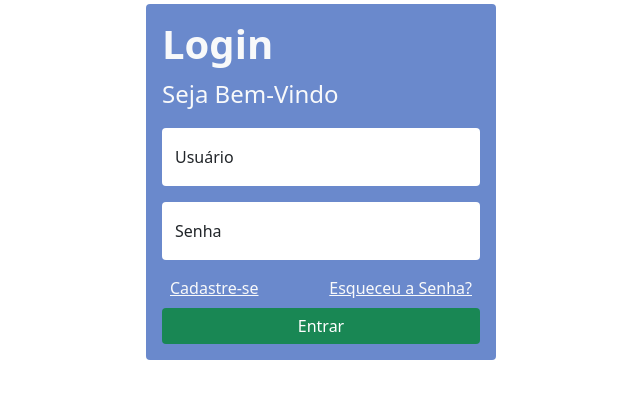
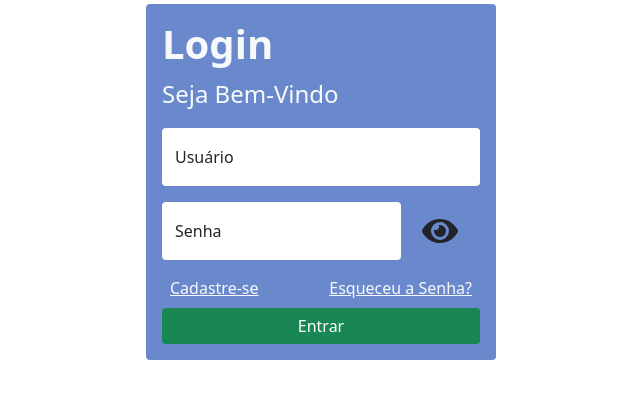
Before and after one commit to Manuibr/LOGIN, a PHP site: page /public/pages/login.html in a window 1280 px wide. Shown: the part 218-617 px from the top of the page, without its empty margins (319-959 px from the left). Run offline with PHP 8.4, Linux system fonts and the light colour scheme; style sheets or scripts are compiled from the project's sources; some libraries are stand-ins or nearby versions.

Commit message:
Adicionado NPM e começo da funcionalidade de esconder senha

```diff
--- /dev/null
+++ b/public/js/hidePassword.js
@@ -0,0 +1,5 @@
+const senha = document.querySelector("#senha");
+
+function HidePassword() {
+
+}
--- a/public/pages/cadastro.html
+++ b/public/pages/cadastro.html
@@ -8,8 +8,8 @@
 
     <link href="https://cdn.jsdelivr.net/npm/bootstrap@5.0.1/dist/css/bootstrap.min.css" rel="stylesheet" integrity="sha384-+0n0xVW2eSR5OomGNYDnhzAbDsOXxcvSN1TPprVMTNDbiYZCxYbOOl7+AMvyTG2x" crossorigin="anonymous">
 
-    <link rel="stylesheet" href="../styles/index.css">
-    <link rel="stylesheet" href="../styles/cadastro.css">
+    <link rel="stylesheet" href="../styles/index.scss">
+    <link rel="stylesheet" href="../styles/cadastro.scss">
 </head>
 <body>
     <div class="d-flex justify-content-center align-items-center vw-100 vh-100">
--- a/public/pages/login.html
+++ b/public/pages/login.html
@@ -7,8 +7,9 @@
 
     <link href="https://cdn.jsdelivr.net/npm/bootstrap@5.0.2/dist/css/bootstrap.min.css" rel="stylesheet" integrity="sha384-EVSTQN3/azprG1Anm3QDgpJLIm9Nao0Yz1ztcQTwFspd3yD65VohhpuuCOmLASjC" crossorigin="anonymous">
 
-    <link rel="stylesheet" href="../styles/index.css">
-    <link rel="stylesheet" href="../styles/login.css">
+    <link rel="stylesheet" href="../../node_modules/@fortawesome/fontawesome-free/css/all.min.css">
+    <link rel="stylesheet" href="../styles/index.scss">
+    <link rel="stylesheet" href="../styles/login.scss">
 
     <title>Login</title>
 </head>
@@ -24,10 +25,18 @@
                     <input type="text" class="form-control" id="nome-usuario" placeholder="Usuário" required>
                     <label for="usuario">Usuário</label>
                 </div>
-                <div id="senha-input" class="form-floating mb-3">
-                    <input type="password" class="form-control" id="senha" placeholder="Senha" required>
-                    <label for="senha">Senha</label>
+                <div class="mb-3 w-100 h-100 d-flex">
+                    <div id="senha-input" class="form-floating w-75">
+                        <input type="password" class="form-control" id="senha" placeholder="Senha" required>
+                        <label for="senha">Senha</label>
+                    </div>
+                    <div id="hide-password" class="w-25">
+                        <div class="d-flex justify-content-center align-items-center h-100 w-100">
+                            <i class="fas fa-eye fa-2x"></i>
+                        </div>
+                    </div>
                 </div>
+
                 <div class="d-flex justify-content-between m-2">
                     <div>
                         <a class="text-light" href="cadastro.html">Cadastre-se</a>
@@ -43,5 +52,6 @@
         </div>
     </div>
     <script src="https://cdn.jsdelivr.net/npm/bootstrap@5.0.2/dist/js/bootstrap.bundle.min.js" integrity="sha384-MrcW6ZMFYlzcLA8Nl+NtUVF0sA7MsXsP1UyJoMp4YLEuNSfAP+JcXn/tWtIaxVXM" crossorigin="anonymous"></script>
+    <script src="../../node_modules/@fortawesome/fontawesome-free/js/all.min.js"></script>
 </body>
 </html>
--- a/public/styles/cadastro.css
+++ /dev/null
@@ -1,6 +0,0 @@
-#content {
-  width: 350px;
-  background: #6a89cc;
-}
-
-/*# sourceMappingURL=cadastro.css.map */
--- a/public/styles/index.css
+++ /dev/null
@@ -1,6 +0,0 @@
-input, input:focus, button, button:focus {
-  box-shadow: none !important;
-  border: none !important;
-}
-
-/*# sourceMappingURL=index.css.map */
--- /dev/null
+++ b/public/styles/index.scss
@@ -0,0 +1,4 @@
+input, input:focus, button, button:focus {
+    box-shadow: none !important;
+    border: none !important;
+}
--- a/public/styles/login.css
+++ b/public/styles/login.scss
@@ -1,4 +1,4 @@
 #content {
     width: 350px;
     background: #6a89cc;
-  }
+}
```
Also changed, not shown: package.json (added, +27 -0 lines), public/styles/cadastro.scss (renamed from public/styles/sass/cadastro.scss), 2 other files.
